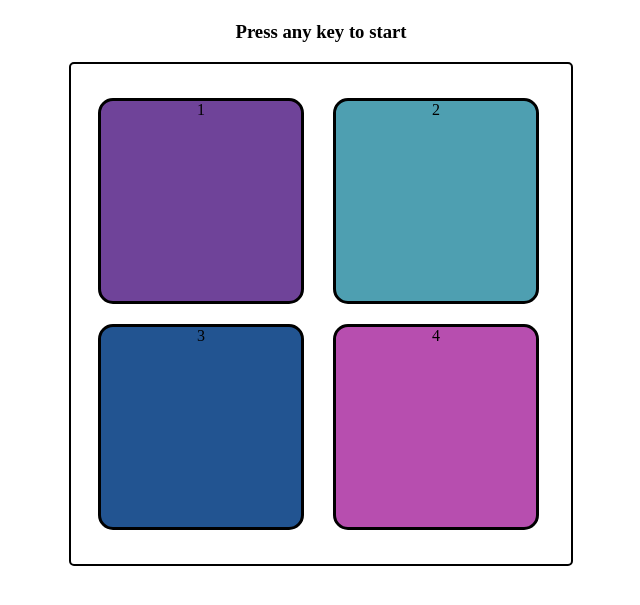
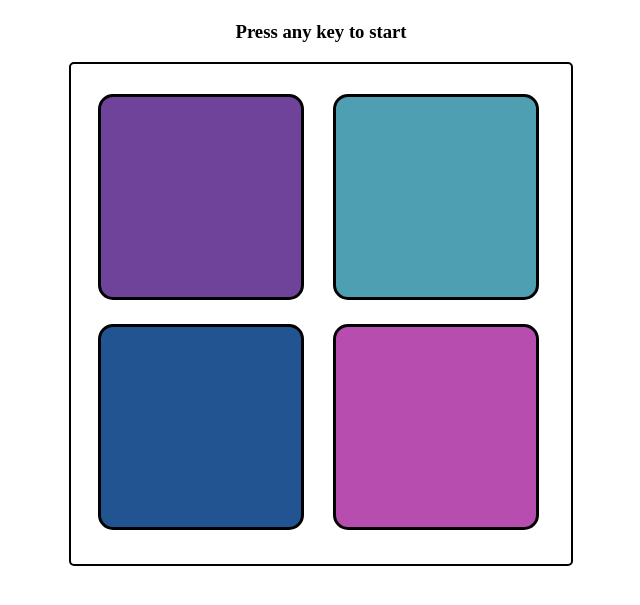
Before and after one commit to VishwapriyaVelumula/Simon-Says-Game, a plain HTML site: page index.html in a window 1280 px wide. Shown: the part 67-672 px from the top of the page, without its empty margins (319-959 px from the left). Drawn offline with Linux system fonts and the light colour scheme.

Commit message:
Update index.html

```diff
--- a/index.html
+++ b/index.html
@@ -10,10 +10,10 @@
     <h1>Simon Says Game!!</h1>
     <h3>Press any key to start</h3>
     <div class="btn-container">
-        <div class="btn btn1" type="button" id="btn1">1</div>
-        <div class="btn btn2" type="button" id="btn2">2</div>
-        <div class="btn btn3" type="button" id="btn3">3</div>
-        <div class="btn btn4" type="button" id="btn4">4</div>
+        <div class="btn btn1" type="button" id="btn1"></div>
+        <div class="btn btn2" type="button" id="btn2"></div>
+        <div class="btn btn3" type="button" id="btn3"></div>
+        <div class="btn btn4" type="button" id="btn4"></div>
     </div>
     <script src="script.js"></script>
 </body>
```
